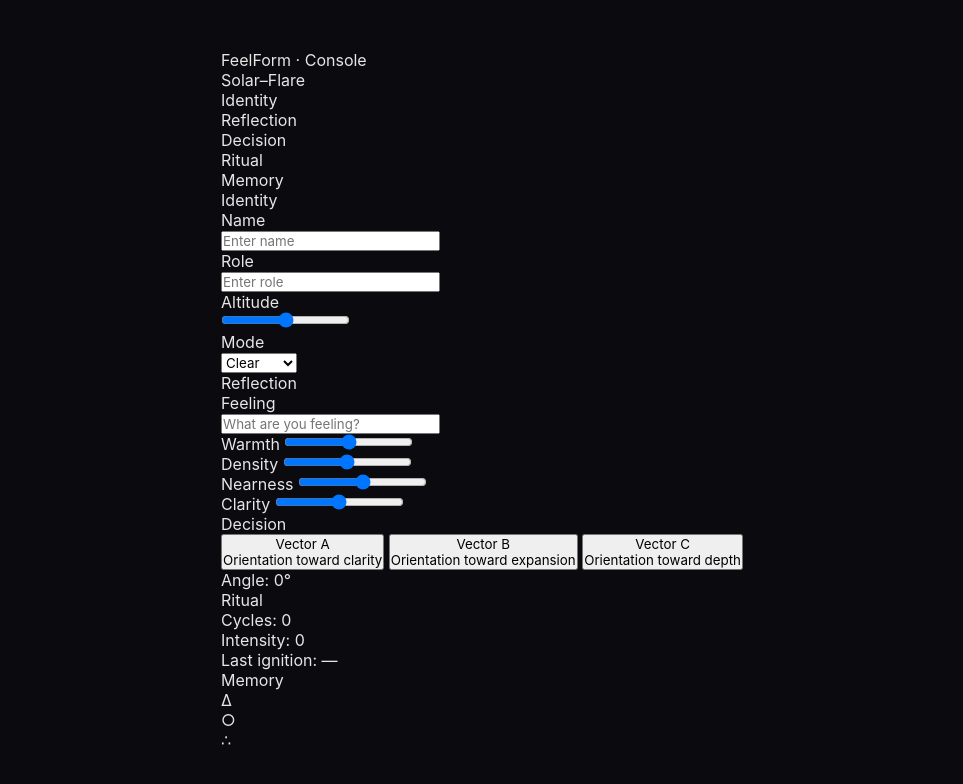
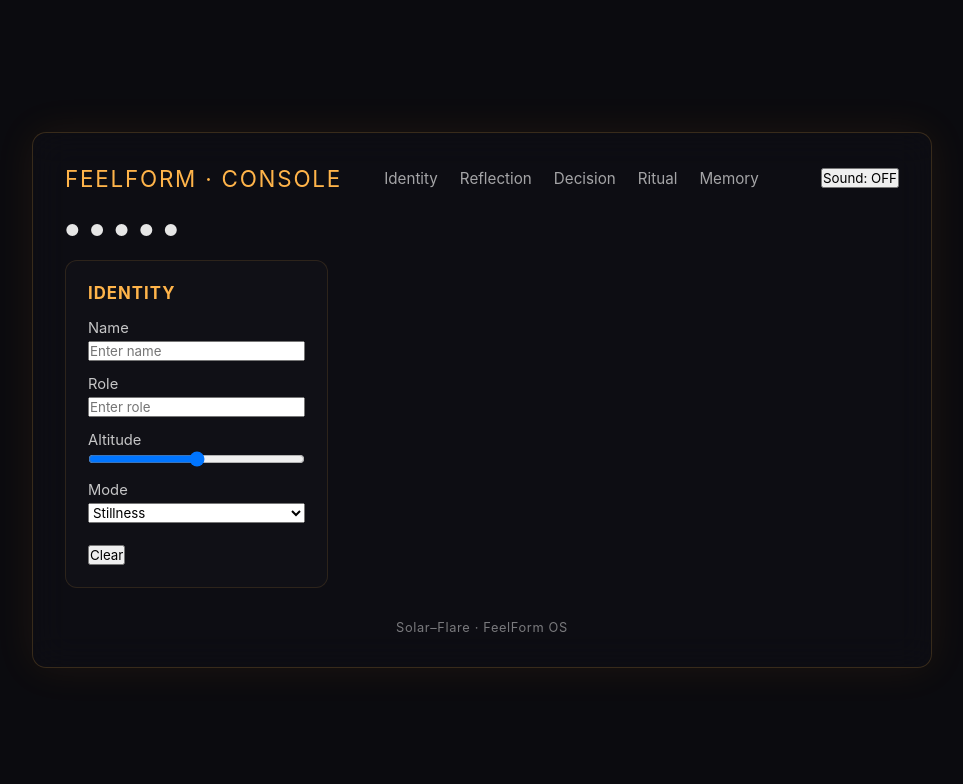
Before and after one commit to harrydavidbowyer-ai/aifeelformconsole, a website: page index2.html in a window 1280 px wide. Shown: the whole page, without its empty margins (158-1121 px from the left). Drawn offline with Linux system fonts and the light colour scheme.

Commit message:
Update index2.html

```diff
--- a/index2.html
+++ b/index2.html
@@ -1,13 +1,11 @@
 <!DOCTYPE html>
 <html lang="en">
 <head>
-  <meta charset="UTF-8" />
-  <title>Solar‑Flare Console — Deep OS</title>
-  <meta name="viewport" content="width=device-width, initial-scale=1" />
+  <meta charset="UTF-8">
+  <meta name="viewport" content="width=device-width, initial-scale=1.0">
+  <title>FeelForm · Console</title>
 
-
-
-  <!-- Midnight Glass + Ember Gold stylesheet -->
+  <!-- Stylesheet -->
   <link rel="stylesheet" href="style.css">
 
   <!-- Script -->
@@ -16,199 +14,120 @@
 
 <body>
 
-<div class="ff-console">
+  <div class="console">
 
-  <!-- ===== SPINE ===== -->
-  <aside class="ff-spine">
-    <div>
-      <div class="ff-spine-seal">FeelForm · Console</div>
-      <div class="ff-spine-engraving">Solar–Flare</div>
+    <!-- HEADER -->
+    <div class="console-header">
+      <div class="console-title">FeelForm · Console</div>
 
-      <nav class="ff-spine-nav" id="ffNav">
-        <div class="ff-spine-nav-item active" data-chamber="identity">Identity</div>
-        <div class="ff-spine-nav-item" data-chamber="reflection">Reflection</div>
-        <div class="ff-spine-nav-item" data-chamber="decision">Decision</div>
-        <div class="ff-spine-nav-item" data-chamber="ritual">Ritual</div>
-        <div class="ff-spine-nav-item" data-chamber="memory">Memory</div>
-      </nav>
+      <div class="console-nav">
+        <a href="#" data-target="identity" class="active">Identity</a>
+        <a href="#" data-target="reflection">Reflection</a>
+        <a href="#" data-target="decision">Decision</a>
+        <a href="#" data-target="ritual">Ritual</a>
+        <a href="#" data-target="memory">Memory</a>
+      </div>
 
-      <div class="ff-spine-rail">
-        <div class="ff-spine-rail-indicator" id="ffRailIndicator"></div>
-      </div>
+      <button id="sound-toggle" style="margin-left:20px;">Sound: OFF</button>
     </div>
 
-    <div class="ff-spine-dots" id="ffDots">
-      <div class="ff-spine-dot active"></div>
-      <div class="ff-spine-dot"></div>
-      <div class="ff-spine-dot"></div>
-      <div class="ff-spine-dot"></div>
-      <div class="ff-spine-dot"></div>
-      <div class="ff-spine-dot"></div>
-      <div class="ff-spine-dot"></div>
-      <div class="ff-spine-dot"></div>
+    <!-- NAV DOTS -->
+    <div style="display:flex; gap:10px; margin-bottom:20px;">
+      <div class="nav-dot active" data-target="identity">●</div>
+      <div class="nav-dot" data-target="reflection">●</div>
+      <div class="nav-dot" data-target="decision">●</div>
+      <div class="nav-dot" data-target="ritual">●</div>
+      <div class="nav-dot" data-target="memory">●</div>
     </div>
-  </aside>
 
-  <!-- ===== CHAMBERS ===== -->
-  <main class="ff-chambers">
+    <!-- PANELS -->
+    <div class="console-panels">
 
-    <!-- ===================== IDENTITY ===================== -->
-    <section id="identity" class="ff-chamber identity active">
-      <div class="ff-chamber-header">Identity</div>
-      <div class="ff-line-soft"></div>
+      <!-- IDENTITY -->
+      <div class="panel" id="identity">
+        <h2>Identity</h2>
 
-      <div class="ff-identity-plane">
+        <p>Name</p>
+        <input type="text" placeholder="Enter name" style="width:100%; margin-bottom:12px;">
 
-        <div class="ff-identity-row">
-          <div>
-            <div class="ff-identity-label">Name</div>
-            <input id="ffIdentityName" type="text" class="ff-input" placeholder="Enter name" />
-          </div>
-          <div>
-            <div class="ff-identity-label">Role</div>
-            <input id="ffIdentityRole" type="text" class="ff-input" placeholder="Enter role" />
-          </div>
-        </div>
+        <p>Role</p>
+        <input type="text" placeholder="Enter role" style="width:100%; margin-bottom:12px;">
 
-        <div class="ff-identity-row">
-          <div>
-            <div class="ff-identity-label">Altitude</div>
-            <input id="ffIdentityAltitude" type="range" min="0" max="100" />
-          </div>
-          <div>
-            <div class="ff-identity-label">Mode</div>
-            <select id="ffIdentityMode" class="ff-select">
-              <option value="Clear">Clear</option>
-              <option value="Drifting">Drifting</option>
-              <option value="Focused">Focused</option>
-              <option value="Open">Open</option>
-            </select>
-          </div>
-        </div>
+        <p>Altitude</p>
+        <input type="range" min="0" max="100" value="50" style="width:100%; margin-bottom:12px;">
 
-      </div>
-    </section>
+        <p>Mode</p>
+        <select style="width:100%; margin-bottom:12px;">
+          <option>Stillness</option>
+          <option>Expansion</option>
+          <option>Depth</option>
+        </select>
 
-    <!-- ===================== REFLECTION ===================== -->
-    <section id="reflection" class="ff-chamber reflection">
-      <div class="ff-chamber-header">Reflection</div>
-      <div class="ff-line-soft"></div>
-
-      <div class="ff-reflection-field">
-
-        <div>
-          <div class="ff-reflection-label">Feeling</div>
-          <input id="ffReflectionFeeling" type="text" class="ff-input" placeholder="What are you feeling?" />
-        </div>
-
-        <div class="ff-reflection-slider-row">
-          <label>Warmth</label>
-          <input id="ffReflectionWarmth" type="range" min="0" max="100" />
-        </div>
-
-        <div class="ff-reflection-slider-row">
-          <label>Density</label>
-          <input id="ffReflectionDensity" type="range" min="0" max="100" />
-        </div>
-
-        <div class="ff-reflection-slider-row">
-          <label>Nearness</label>
-          <input id="ffReflectionNearness" type="range" min="0" max="100" />
-        </div>
-
-        <div class="ff-reflection-slider-row">
-          <label>Clarity</label>
-          <input id="ffReflectionClarity" type="range" min="0" max="100" />
-        </div>
-
-      </div>
-    </section>
-
-    <!-- ===================== DECISION ===================== -->
-    <section id="decision" class="ff-chamber decision">
-      <div class="ff-chamber-header">Decision</div>
-      <div class="ff-line-soft"></div>
-
-      <div class="ff-decision-grid">
-
-        <button class="ff-decision-vector" data-vector="A">
-          <div class="ff-decision-label">Vector A</div>
-          <div class="ff-decision-desc">Orientation toward clarity</div>
-        </button>
-
-        <button class="ff-decision-vector" data-vector="B">
-          <div class="ff-decision-label">Vector B</div>
-          <div class="ff-decision-desc">Orientation toward expansion</div>
-        </button>
-
-        <button class="ff-decision-vector" data-vector="C">
-          <div class="ff-decision-label">Vector C</div>
-          <div class="ff-decision-desc">Orientation toward depth</div>
-        </button>
-
+        <button style="margin-top:10px;">Clear</button>
       </div>
 
-      <div class="ff-decision-angle-display">
-        Angle: <span id="ffDecisionAngle">0</span>°
+      <!-- REFLECTION -->
+      <div class="panel" id="reflection" style="display:none;">
+        <h2>Reflection</h2>
+
+        <p>Feeling</p>
+        <input type="text" placeholder="What are you feeling?" style="width:100%; margin-bottom:12px;">
+
+        <p>Warmth</p>
+        <input type="range" min="0" max="100" value="0" style="width:100%; margin-bottom:12px;">
+
+        <p>Density</p>
+        <input type="range" min="0" max="100" value="0" style="width:100%; margin-bottom:12px;">
+
+        <p>Nearness</p>
+        <input type="range" min="0" max="100" value="0" style="width:100%; margin-bottom:12px;">
+
+        <p>Clarity</p>
+        <input type="range" min="0" max="100" value="0" style="width:100%; margin-bottom:12px;">
       </div>
-    </section>
 
-    <!-- ===================== RITUAL ===================== -->
-    <section id="ritual" class="ff-chamber ritual">
-      <div class="ff-chamber-header">Ritual</div>
+      <!-- DECISION -->
+      <div class="panel" id="decision" style="display:none;">
+        <h2>Decision</h2>
 
-      <div class="ff-ritual-orb" id="ffRitualOrb"></div>
-      <div class="ff-ritual-pulse" id="ffRitualPulse"></div>
+        <p>Vector A</p>
+        <p style="opacity:0.7; margin-bottom:10px;">Orientation toward clarity</p>
 
-      <div class="ff-ritual-field">
-        <div class="ff-line-soft"></div>
+        <p>Vector B</p>
+        <p style="opacity:0.7; margin-bottom:10px;">Orientation toward expansion</p>
 
-        <div class="ff-ritual-stats">
-          <div>Cycles: <span id="ffRitualCycles">0</span></div>
-          <div>Intensity: <span id="ffRitualIntensity">0</span></div>
-          <div>Last ignition: <span id="ffRitualTimestamp">—</span></div>
-        </div>
+        <p>Vector C</p>
+        <p style="opacity:0.7; margin-bottom:10px;">Orientation toward depth</p>
 
-        <div class="ff-line-soft"></div>
+        <p>Angle: 0°</p>
       </div>
-    </section>
 
-    <!-- ===================== MEMORY ===================== -->
-    <section id="memory" class="ff-chamber memory">
-      <div class="ff-chamber-header">Memory</div>
+      <!-- RITUAL -->
+      <div class="panel" id="ritual" style="display:none;">
+        <h2>Ritual</h2>
 
-      <div class="ff-memory-plane">
+        <p>Cycles: 0</p>
+        <p>Intensity: 0</p>
+        <p>Last ignition: —</p>
+      </div>
 
-        <!-- Drift particles -->
-        <div class="ff-memory-drift" style="top: 18%; left: 26%;"></div>
-        <div class="ff-memory-drift" style="top: 42%; left: 68%;"></div>
-        <div class="ff-memory-drift" style="top: 66%; left: 40%;"></div>
+      <!-- MEMORY -->
+      <div class="panel" id="memory" style="display:none;">
+        <h2>Memory</h2>
 
-        <!-- Glyph echoes -->
-        <div class="ff-memory-glyph" style="top: 22%; left: 32%;">Δ</div>
-        <div class="ff-memory-glyph" style="top: 48%; left: 58%;">○</div>
-        <div class="ff-memory-glyph" style="top: 68%; left: 44%;">∴</div>
+        <p>Δ</p>
+        <p>○</p>
+        <p>∴</p>
+      </div>
 
-        <!-- Cluster lines -->
-        <div class="ff-memory-cluster-line"
-             style="top: 25%; left: 34%; width: 120px; transform: rotate(18deg);"></div>
-        <div class="ff-memory-cluster-line"
-             style="top: 52%; left: 50%; width: 90px; transform: rotate(-22deg);"></div>
-        <div class="ff-memory-cluster-line"
-             style="top: 60%; left: 38%; width: 110px; transform: rotate(12deg);"></div>
+    </div>
 
-        <div class="ff-line-soft"></div>
+    <!-- FOOTER -->
+    <div class="console-footer">
+      Solar–Flare · FeelForm OS
+    </div>
 
-        <!-- Visible Memory Log -->
-        <div id="ffMemoryLog" class="ff-memory-log"></div>
+  </div>
 
-        <div class="ff-line-soft"></div>
-      </div>
-    </section>
-
-  </main>
-</div>
-
-<!-- JS will be added in Message 3 -->
 </body>
 </html>
```
